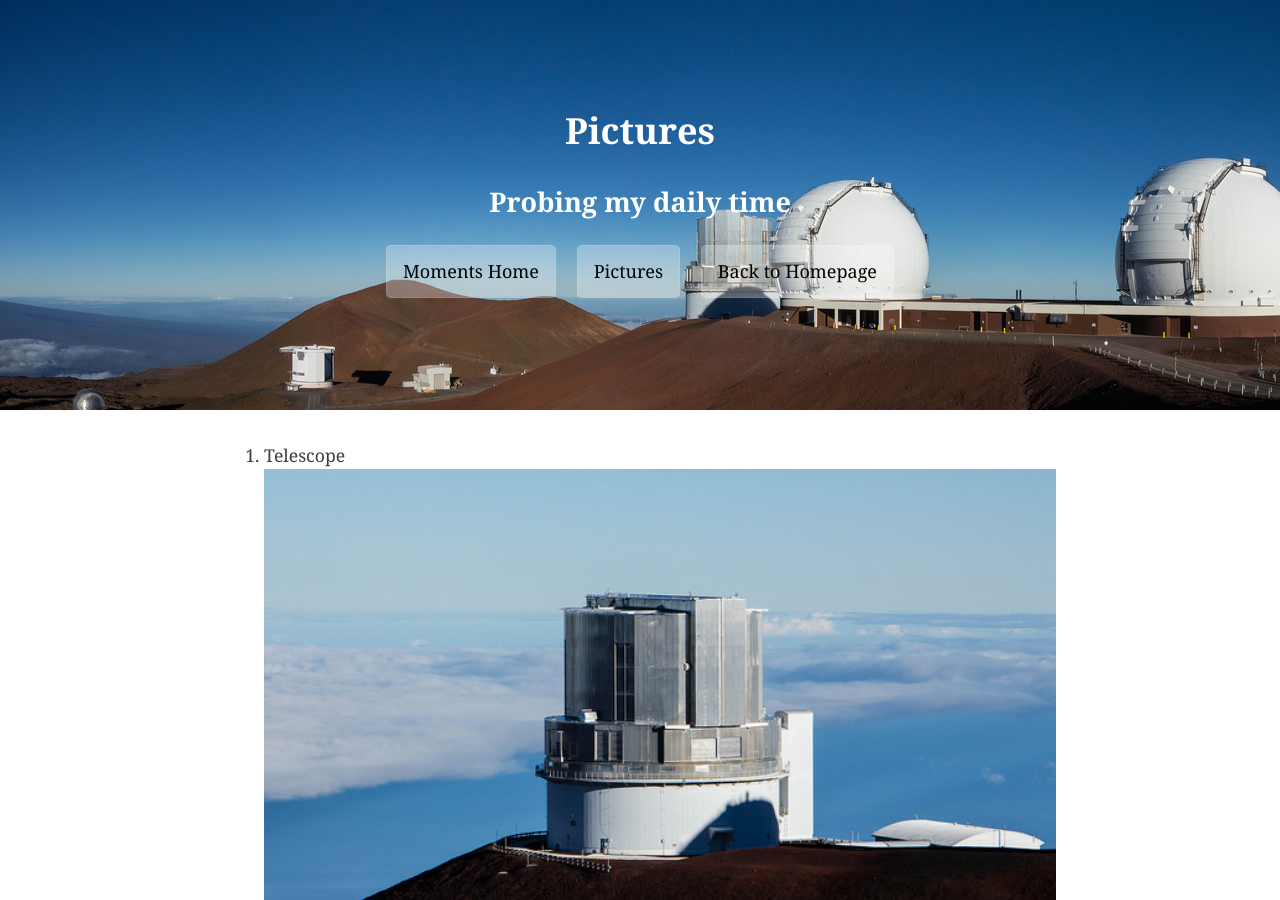
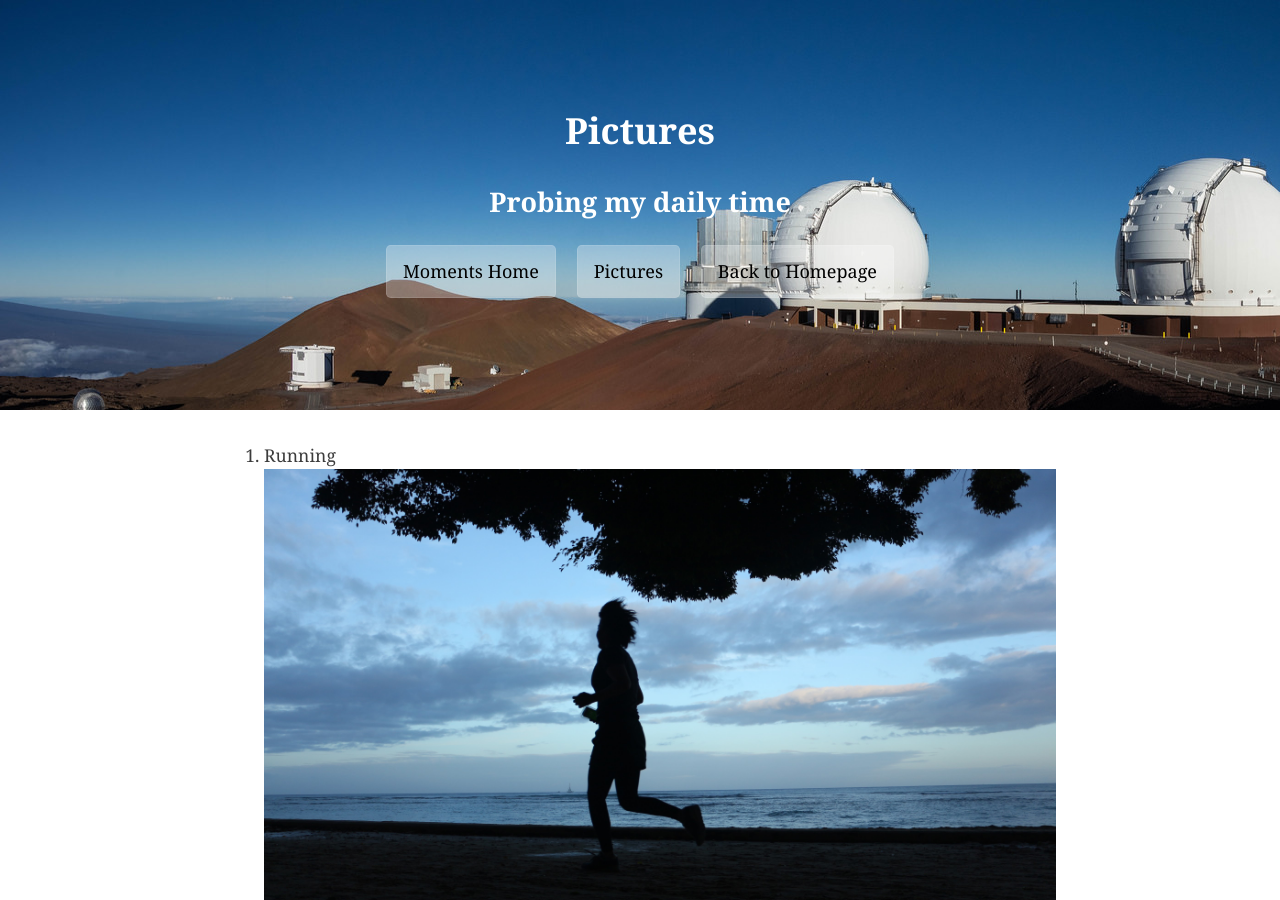
Before and after one commit to zcp521/zcp521.github.io, a Jekyll site: the page built from pictures.md, in a window 1280 px wide and 900 px high. Built offline with Jekyll 4.4.1, drawn with Linux system fonts in a browser that asks for light colours.

Commit message:
Initial commit

```diff
--- a/pictures.md
+++ b/pictures.md
@@ -3,6 +3,10 @@ layout: moments
 title: "Pictures"
 tagline: "Probing my daily time"
 ---
+11. Running
+    <img src="/img/running.jpg" width="100%" />
+    <br />
+
 
 11. Telescope
     <img src="/img/Zhang.jpg" width="100%" />
```
Also changed, not shown: img/running.JPG (added).
